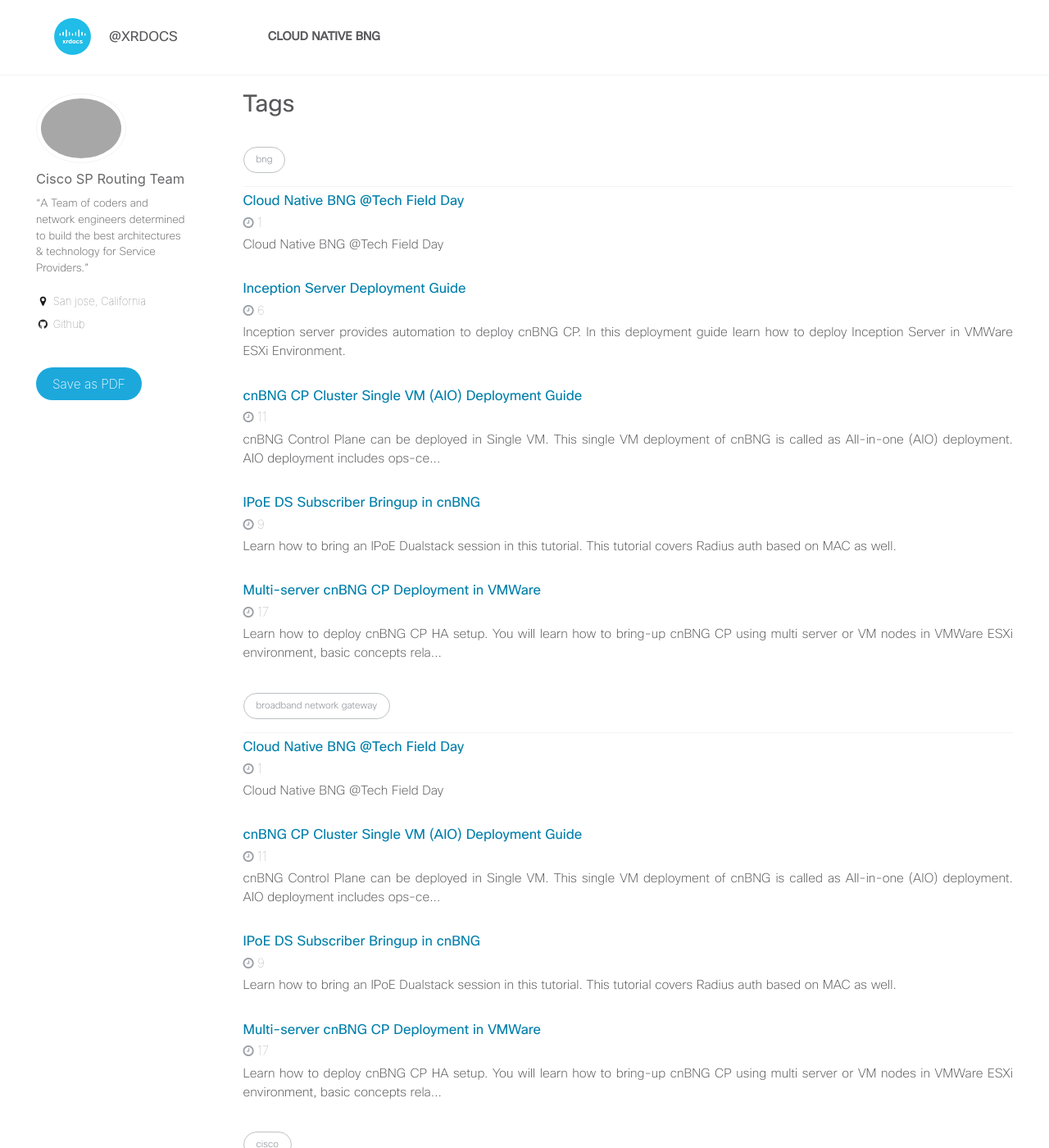
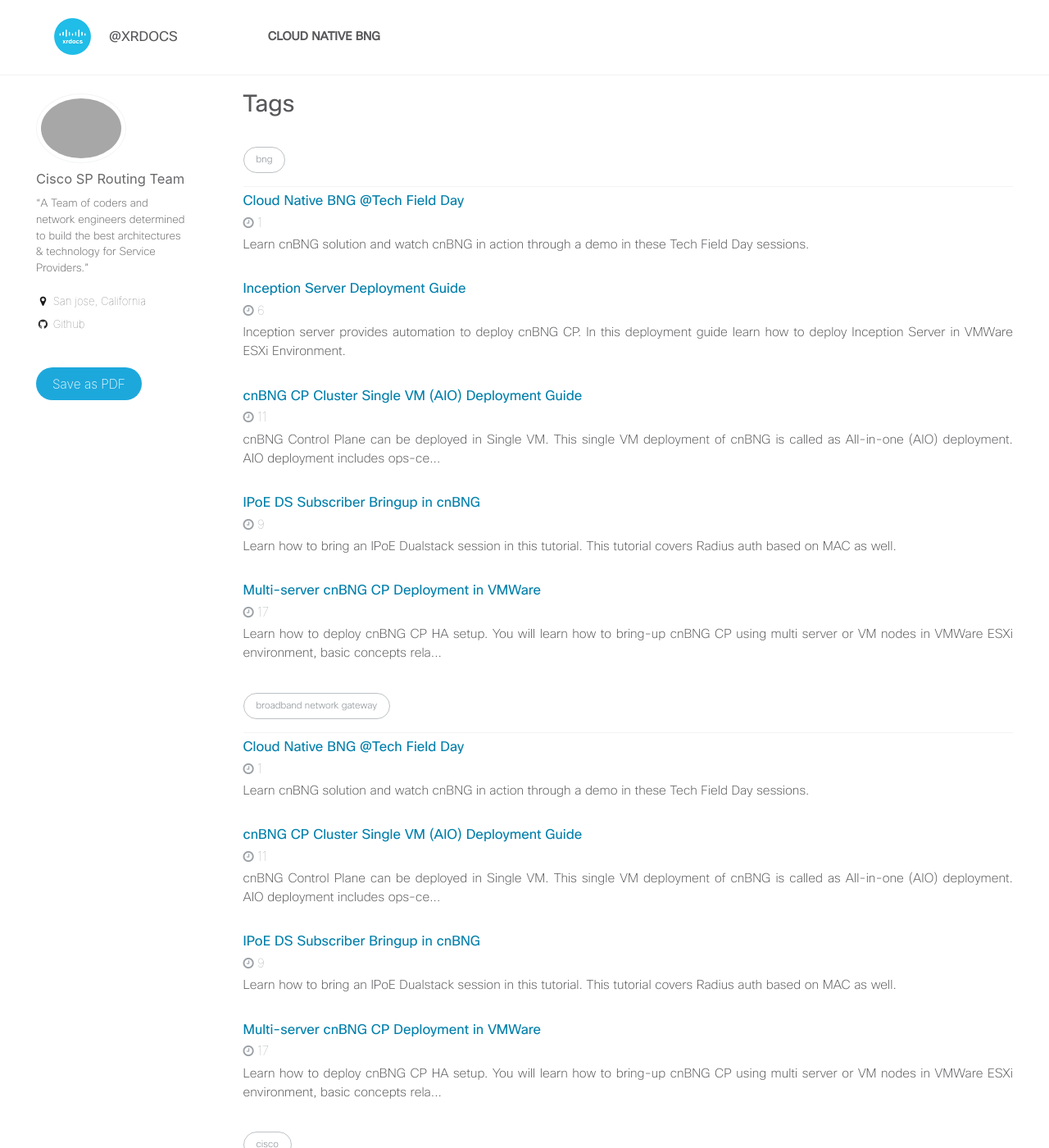
Before and after one commit to xrdocs/cnbng, a Jekyll site: the page built from _pages/tag-archive.html, in a window 1280 px wide and 1400 px high. Shown: the whole window at 82% size. Built offline with Jekyll 4.4.1, drawn with Linux system fonts in a browser that asks for light colours; some of the changed text lies outside the part shown.

Commit message:
Update cloud-native-bng-demo-tech-field-day.md

```diff
--- a/_blogs/cloud-native-bng-demo-tech-field-day.md
+++ b/_blogs/cloud-native-bng-demo-tech-field-day.md
@@ -4,11 +4,14 @@ date: '2021-12-14 10:43 +0530'
 title: Cloud Native BNG @Tech Field Day
 position: top
 tags:
+  - cisco
   - cnbng
   - bng
   - cloud native bng
-  - cisco
   - broadband network gateway
+excerpt: >-
+  Learn cnBNG solution and watch cnBNG in action through a demo in these Tech
+  Field Day sessions.
 ---
 ## Cloud Native BNG @Tech Field Day
 
```
